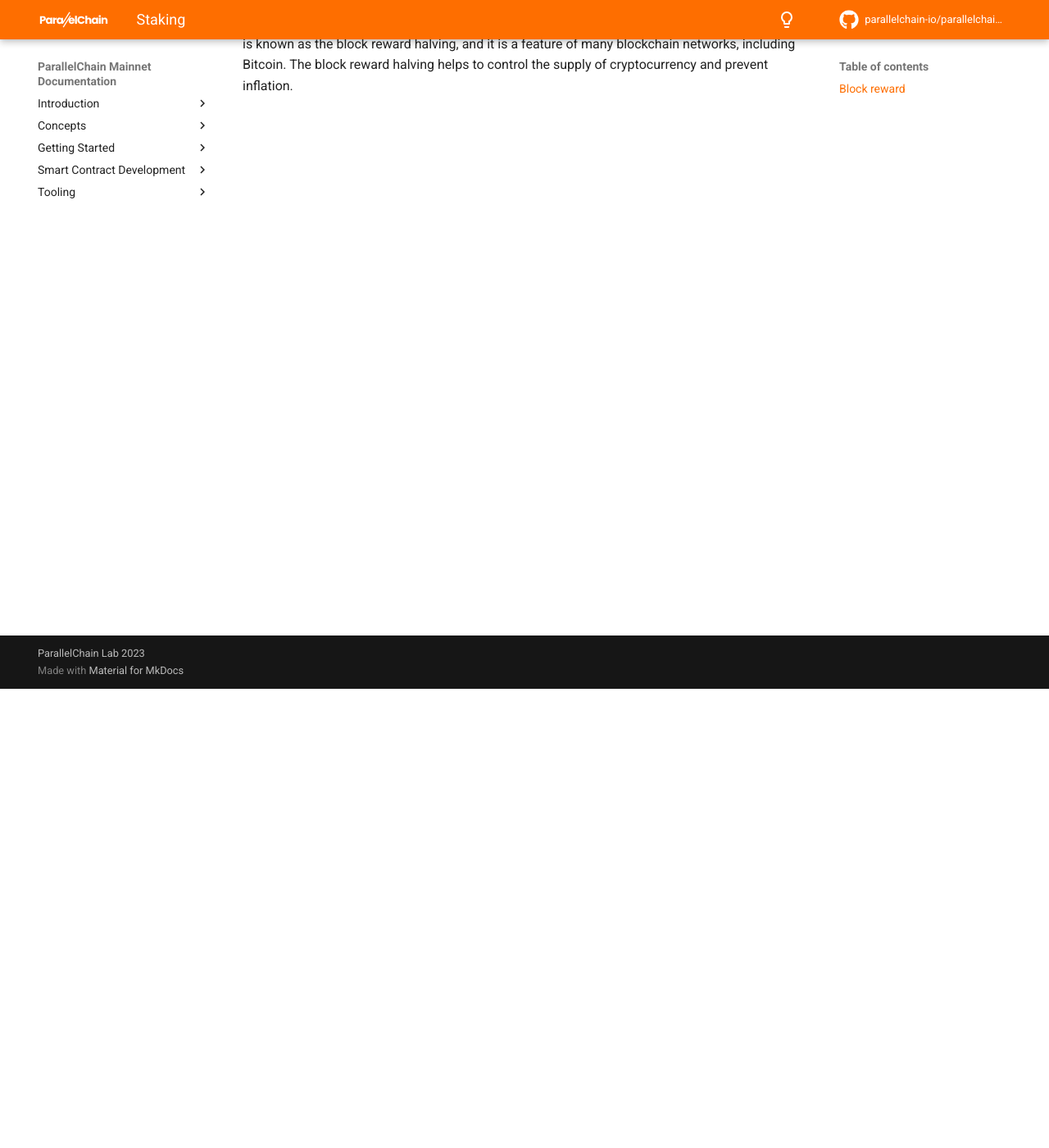
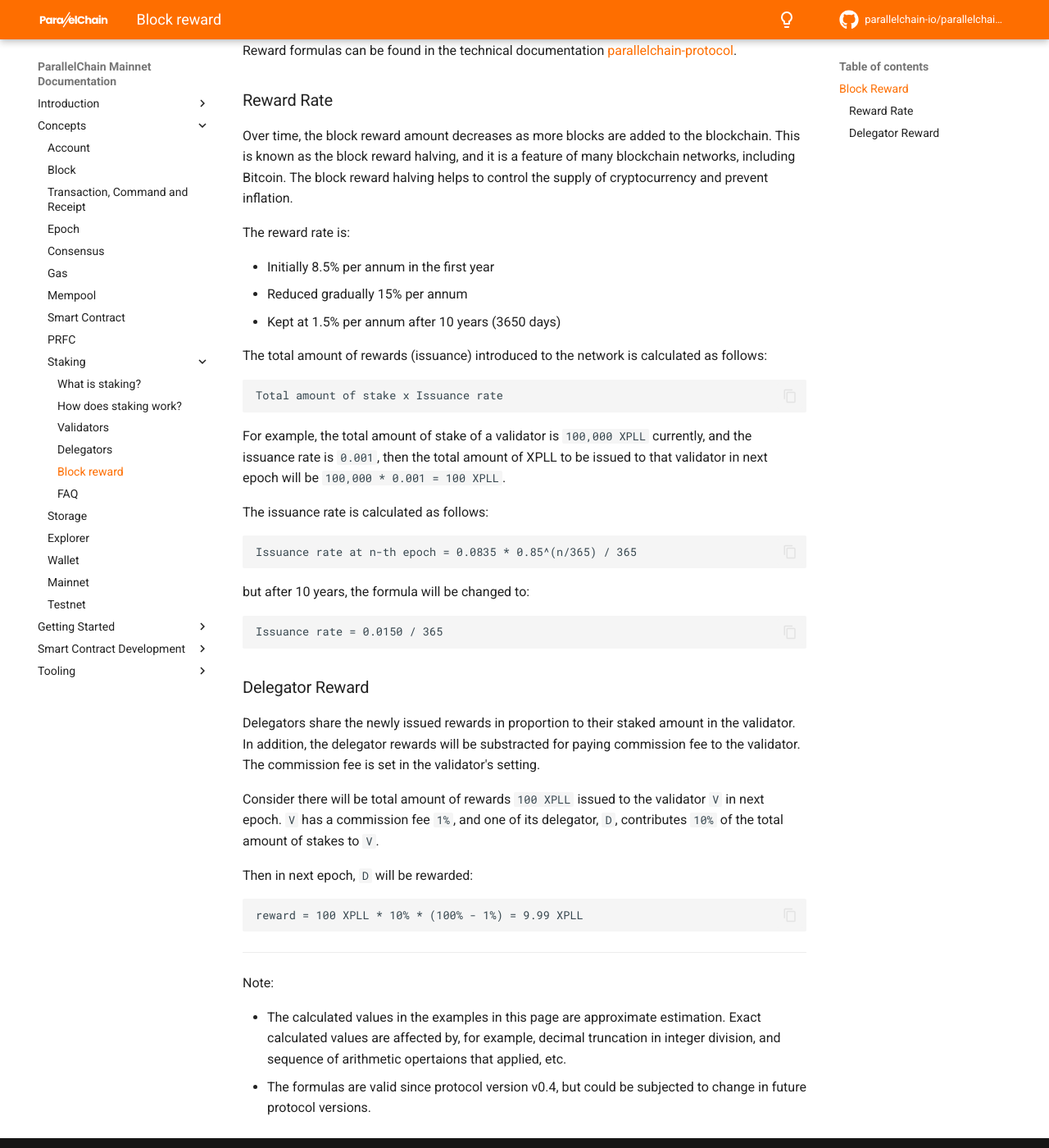
Before and after one commit to parallelchain-io/parallelchain-docs, an MkDocs documentation site: the page built from docs/concepts/staking/block_reward.md, in a window 1280 px wide and 1400 px high, scrolled down 560 px. Shown: the whole window at 82% size. Built offline with MkDocs 1.6.1 and Material for MkDocs 9.7.7, drawn with Linux system fonts in a browser that asks for light colours; comment, search, counter and statistics services are not loaded; some of the changed text lies outside the part shown.

Commit message:
Added block_reward.md under concept/staking

````diff
--- a/docs/concepts/staking/block_reward.md
+++ b/docs/concepts/staking/block_reward.md
@@ -1,5 +1,6 @@
 ---
 tags:
+  - block reward
   - Staking
 ---
 
@@ -7,7 +8,8 @@ tags:
 # Staking
 
 
-## Block reward
+## Block Reward
+---
 
 Block rewards in blockchain are a form of incentive that is given to validators who participate in the process of adding new blocks to a blockchain network. The process of adding new blocks to a blockchain is known as validating in delegated proof-of-stake (DPoS) blockchains.
 
@@ -18,4 +20,54 @@ In DPoS blockchains, validators are chosen to validate transactions and create n
 Block rewards serve several purposes in blockchain networks. They incentivize miners and validators to participate in the network's consensus process, which helps to maintain the security and integrity of the network. Block rewards also provide a way to introduce new XPLL into circulation, which helps to ensure that the network is sustainable in the long term.
 
 
+Reward formulas can be found in the technical documentation [parallelchain-protocol](https://github.com/parallelchain-io/parallelchain-protocol/blob/master/Runtime.md).
+
+### Reward Rate
+
 Over time, the block reward amount decreases as more blocks are added to the blockchain. This is known as the block reward halving, and it is a feature of many blockchain networks, including Bitcoin. The block reward halving helps to control the supply of cryptocurrency and prevent inflation.
+
+The reward rate is:
+
+- Initially 8.5% per annum in the first year
+- Reduced gradually 15% per annum
+- Kept at 1.5% per annum after 10 years (3650 days)
+
+The total amount of rewards (issuance) introduced to the network is calculated as follows:
+
+```
+Total amount of stake x Issuance rate
+```
+
+For example, the total amount of stake of a validator is `100,000 XPLL` currently, and the issuance rate is `0.001`, then the total amount of XPLL to be issued to that validator in next epoch will be `100,000 * 0.001 = 100 XPLL`.
+
+
+The issuance rate is calculated as follows:
+
+```
+Issuance rate at n-th epoch = 0.0835 * 0.85^(n/365) / 365
+```
+
+but after 10 years, the formula will be changed to:
+
+```
+Issuance rate = 0.0150 / 365
+```
+
+### Delegator Reward
+
+Delegators share the newly issued rewards in proportion to their staked amount in the validator. In addition, the delegator rewards will be substracted for paying commission fee to the validator. The commission fee is set in the validator's setting.
+
+Consider there will be total amount of rewards `100 XPLL` issued to the validator `V` in next epoch. `V` has a commission fee `1%`, and one of its delegator, `D`, contributes `10%` of the total amount of stakes to `V`.
+
+Then in next epoch, `D` will be rewarded:
+
+```
+reward = 100 XPLL * 10% * (100% - 1%) = 9.99 XPLL
+```
+
+---
+
+Note:
+
+- The calculated values in the examples in this page are approximate estimation. Exact calculated values are affected by, for example, decimal truncation in integer division, and sequence of arithmetic opertaions that applied, etc.
+- The formulas are valid since protocol version v0.4, but could be subjected to change in future protocol versions.
--- a/mkdocs.yml
+++ b/mkdocs.yml
@@ -26,7 +26,7 @@ nav:
       - How does staking work?: concepts/staking/how_does_staking_work.md
       - Validators: concepts/staking/validator.md
       - Delegators: concepts/staking/delegator.md
-      # - Block reward: concepts/staking/block_reward.md
+      - Block reward: concepts/staking/block_reward.md
       - FAQ: concepts/staking/faq.md
     - Storage: concepts/storage.md
     - Explorer: concepts/explorer.md
````
